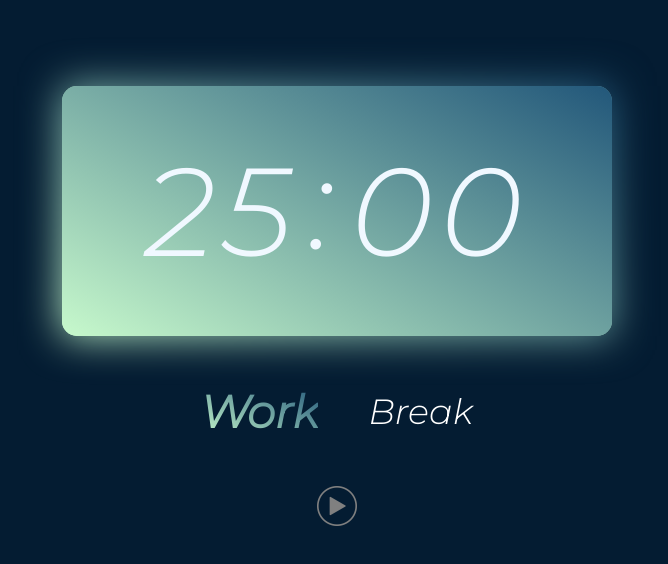
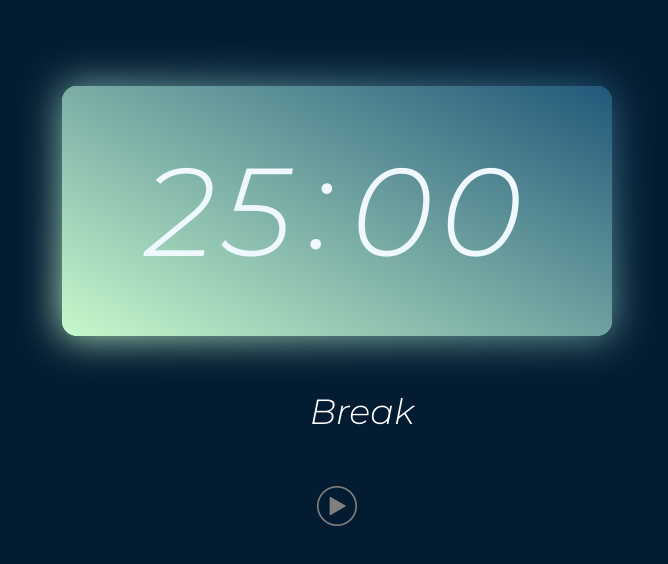
Before and after one commit to diego-monfort-landolt/Day-Two-Time, a plain HTML site: page index.html in a window 1280 px wide. Shown: the part 142-706 px from the top of the page, without its empty margins (303-971 px from the left). Drawn offline with Linux system fonts and the light colour scheme; a web font is replaced by a local one.

Commit message:
picture
change

```diff
--- a/index.html
+++ b/index.html
@@ -23,8 +23,8 @@
             </div>
         </div>
         <div class="indicadores">
-            <p class="ahora" id="trabajo">Work</p>
-            <a href="./">
+            <p class="ahora" id="trabajo"> <a href="./"></p>
+
                 <p id="descanso" class="luego">Break</p>
             </a>
         </div>
```
